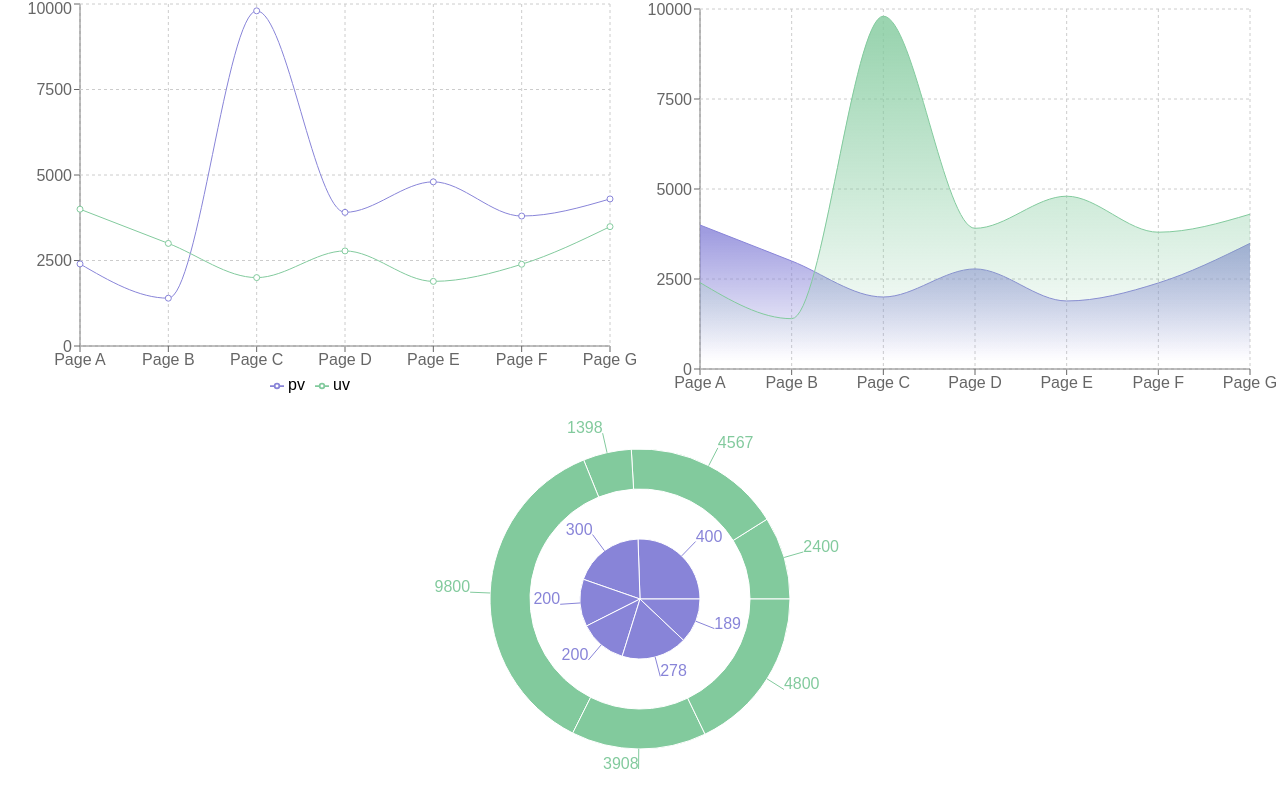
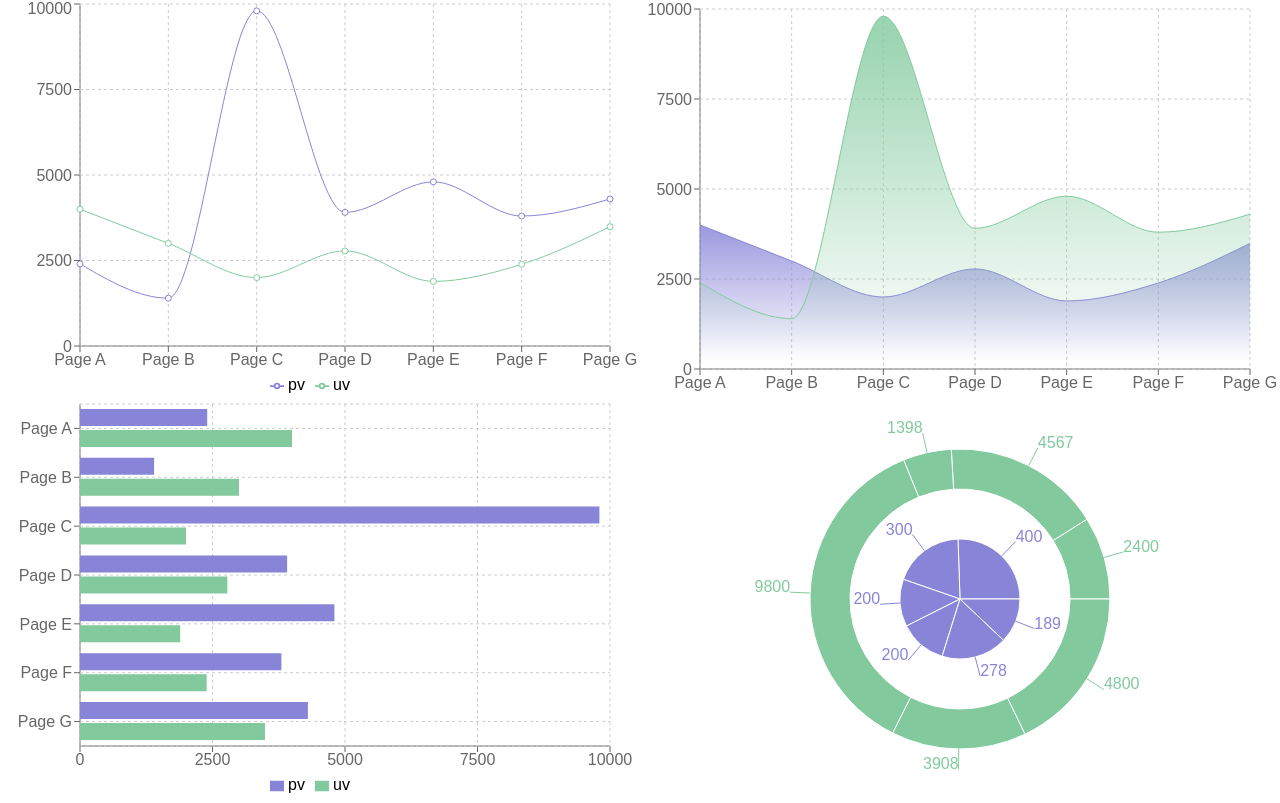
Before and after one commit to orldm/reactup, a React (Create React App) app: page /recharts in a window 1280 px wide. Shown: the part 251-1054 px from the top of the page. Built offline with nearby package versions, Linux system fonts and the light colour scheme.

Commit message:
add vertical bar chart example

```diff
--- a/src/components/recharts/index.js
+++ b/src/components/recharts/index.js
@@ -1,5 +1,5 @@
 import React from 'react'
-import { LineChart, AreaChart, PieChart, Pie, Area, Line, XAxis, YAxis, CartesianGrid, Tooltip, Legend, ResponsiveContainer } from 'recharts'
+import { LineChart, AreaChart, PieChart, BarChart, Bar, Pie, Area, Line, XAxis, YAxis, CartesianGrid, Tooltip, Legend, ResponsiveContainer } from 'recharts'
 
 const data = [
       {name: 'Page A', uv: 4000, pv: 2400, amt: 2400},
@@ -64,7 +64,20 @@ const Recharts = () => (
             <Area type="monotone" dataKey="pv" stroke="#82ca9d" fillOpacity={1} fill="url(#colorPv)" />
         </AreaChart>
     </ResponsiveContainer>
-    <ResponsiveContainer width='100%' height={400} >
+        <ResponsiveContainer width='50%' height={400} >
+        <BarChart data={data}
+            layout='vertical'
+            margin={{ top: 5, right: 30, left: 20, bottom: 5 }}>
+            <XAxis type="number" />
+            <YAxis type="category" dataKey="name"/>
+            <CartesianGrid strokeDasharray="3 3" />
+            <Tooltip />
+            <Legend />
+            <Bar dataKey="pv" fill="#8884d8" />
+            <Bar dataKey="uv" fill="#82ca9d" />
+        </BarChart>
+    </ResponsiveContainer>
+    <ResponsiveContainer width='50%' height={400} >
         <PieChart>
             <Pie data={data01} dataKey="value" cx="50%" cy="50%" outerRadius={60} fill="#8884d8" label />
             <Pie data={data02} dataKey="value" cx="50%" cy="50%" innerRadius={110} outerRadius={150} fill="#82ca9d" label />
```
